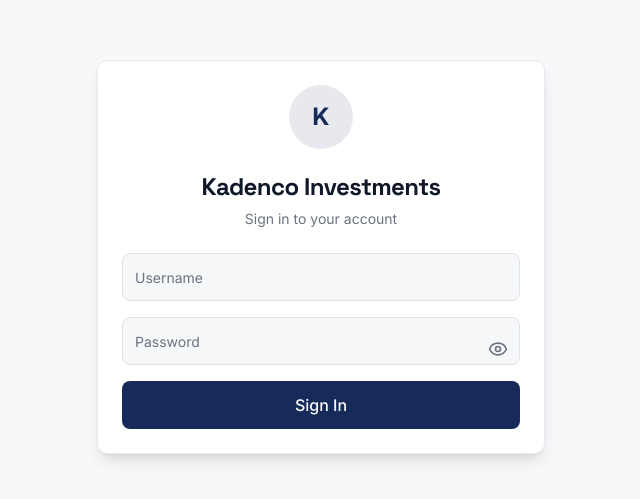
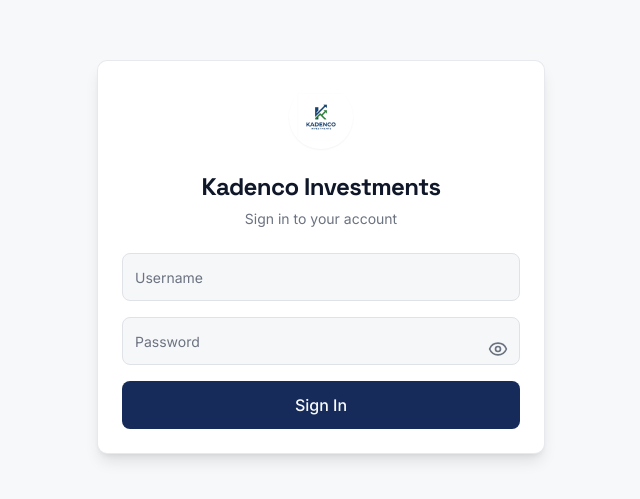
Before and after one commit to denistendo/Kadencobusiness, a React (Vite) app in the folder kadencofrontend/: page /login in a window 1280 px wide. Shown: the part 143-642 px from the top of the page, without its empty margins (319-959 px from the left). Built offline with nearby package versions, Linux system fonts and the light colour scheme; the HTML template or start-up script is replaced by a standard one.

Commit message:
the project is ready for deployment

```diff
--- a/kadencofrontend/src/pages/Login.tsx
+++ b/kadencofrontend/src/pages/Login.tsx
@@ -43,8 +43,8 @@ const Login = () => {
     <div className="min-h-screen flex items-center justify-center bg-gray-50/50">
       <Card className="w-full max-w-md mx-auto animate-fade-in shadow-lg border-primary/10">
         <CardHeader className="text-center pb-2">
-          <div className="mx-auto bg-primary/10 w-16 h-16 rounded-full flex items-center justify-center mb-4">
-            <span className="text-2xl font-bold text-primary">K</span>
+          <div className="mx-auto w-16 h-16 mb-4 flex items-center justify-center shadow-sm rounded-full bg-white/50 overflow-hidden">
+            <img src="/favicon.png" alt="Kadenco Logo" className="w-12 h-12 object-contain" />
           </div>
           <CardTitle className="text-2xl font-display font-bold">Kadenco Investments</CardTitle>
           <p className="text-muted-foreground text-sm mt-2">Sign in to your account</p>
```
